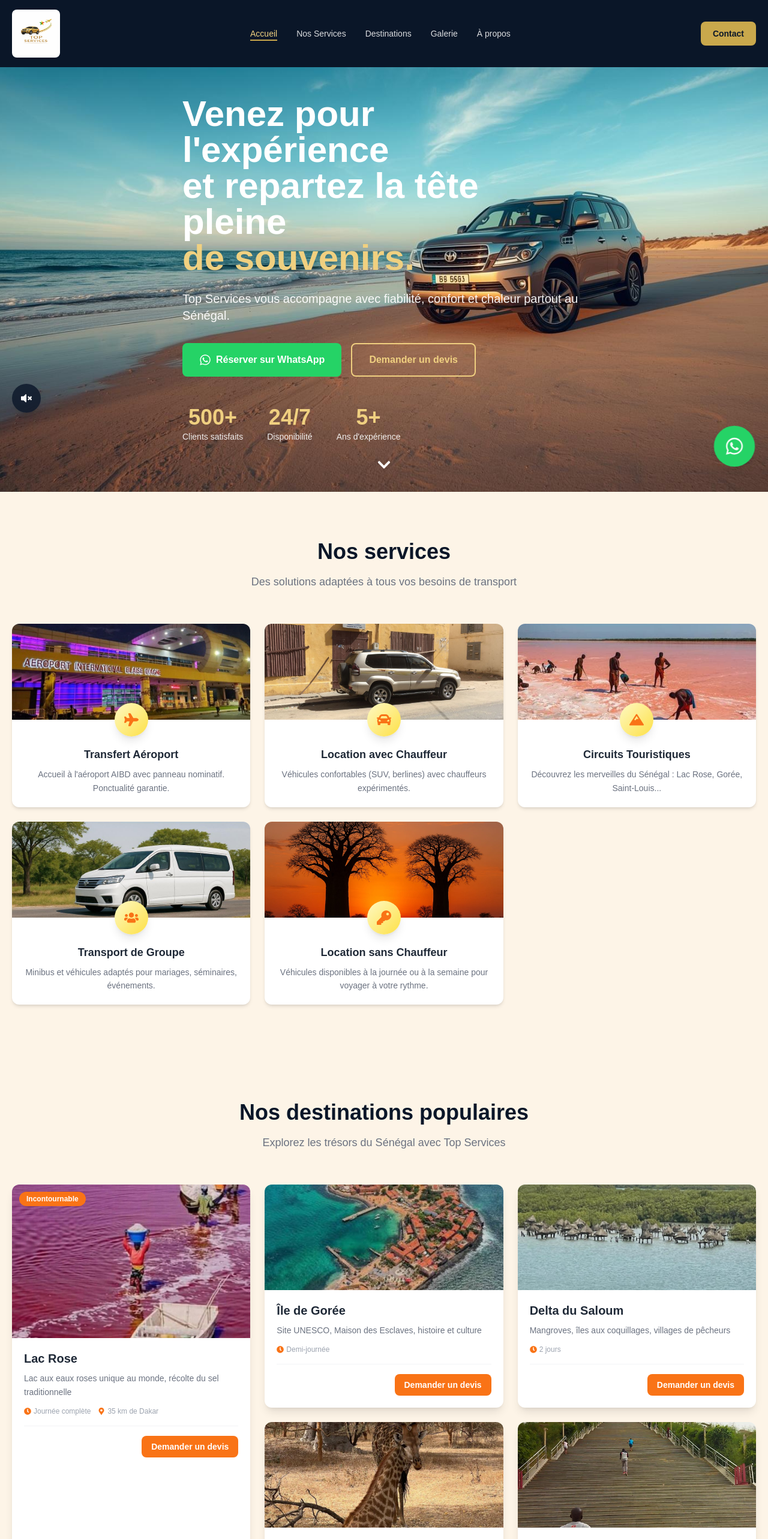
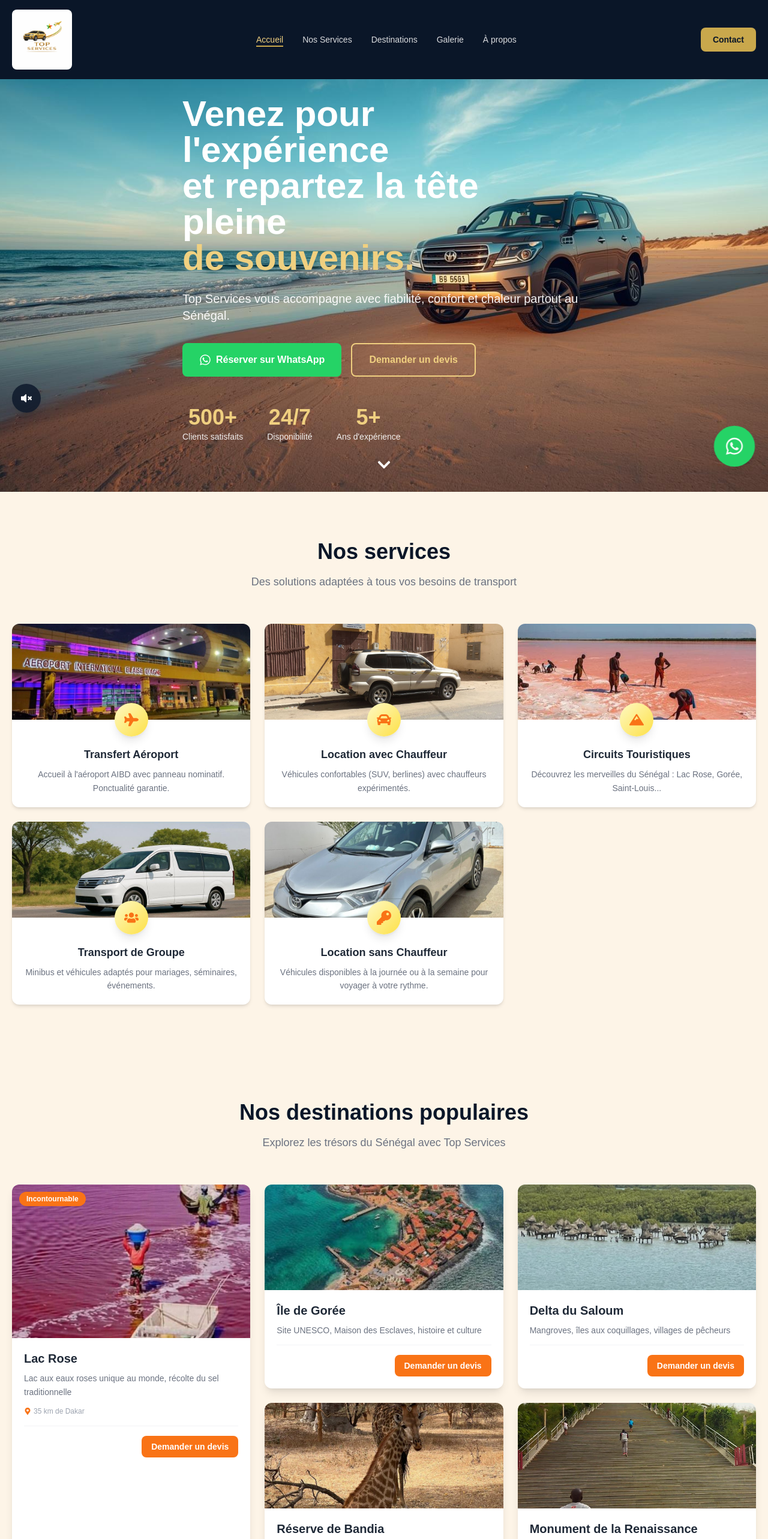
Before and after one commit to juniorrac/topservices, a Next.js app: page / in a window 1280 px wide. Shown: the top 2566 px of the page at 60% size. Built offline with nearby package versions, Linux system fonts and the light colour scheme.

Commit message:
Ajout photo RAV4, musique ambiance, suppression durées excursions, logo agrandi

```diff
--- a/components/Destinations.tsx
+++ b/components/Destinations.tsx
@@ -1,6 +1,6 @@
 import Image from 'next/image'
 import Link from 'next/link'
-import { FaClock, FaMapMarkerAlt, FaRoute } from 'react-icons/fa'
+import { FaMapMarkerAlt, FaRoute } from 'react-icons/fa'
 
 const destinations = [
   {
@@ -84,18 +84,14 @@ export default function Destinations() {
               <div className="p-5">
                 <h3 className="text-xl font-bold text-gray-800 mb-2">{dest.title}</h3>
                 <p className="text-gray-500 text-sm mb-3 leading-relaxed">{dest.description}</p>
-                <div className="flex flex-wrap gap-3 text-xs text-gray-400 mb-4">
-                  <span className="flex items-center gap-1">
-                    <FaClock className="text-orange" />
-                    {dest.duration}
-                  </span>
-                  {dest.location && (
+                {dest.location && (
+                  <div className="flex flex-wrap gap-3 text-xs text-gray-400 mb-4">
                     <span className="flex items-center gap-1">
                       <FaMapMarkerAlt className="text-orange" />
                       {dest.location}
                     </span>
-                  )}
-                </div>
+                  </div>
+                )}
                 <div className="flex items-center justify-end pt-4 border-t border-gray-100">
                   <Link
                     href="#contact"
--- a/components/Header.tsx
+++ b/components/Header.tsx
@@ -43,7 +43,7 @@ export default function Header() {
       <div className="max-w-7xl mx-auto px-5">
         <nav className="flex items-center justify-between">
           <Link href="/" className="flex items-center">
-            <Image src="/images/logo.jpg" alt="Top Services Logo" width={80} height={80} className="rounded-lg" />
+            <Image src="/images/logo.jpg" alt="Top Services Logo" width={100} height={100} className="rounded-lg" />
           </Link>
 
           <ul className="hidden md:flex items-center gap-8">
--- a/components/Services.tsx
+++ b/components/Services.tsx
@@ -30,7 +30,7 @@ const services = [
     icon: FaKey,
     title: 'Location sans Chauffeur',
     description: 'Véhicules disponibles à la journée ou à la semaine pour voyager à votre rythme.',
-    image: '/images/baobabs.jpg',
+    image: '/images/rav4.jpg',
   },
 ]
 
```
Also changed, not shown: public/images/rav4.jpg (added), 1 other file (tests, documents, lock files or other folders).
